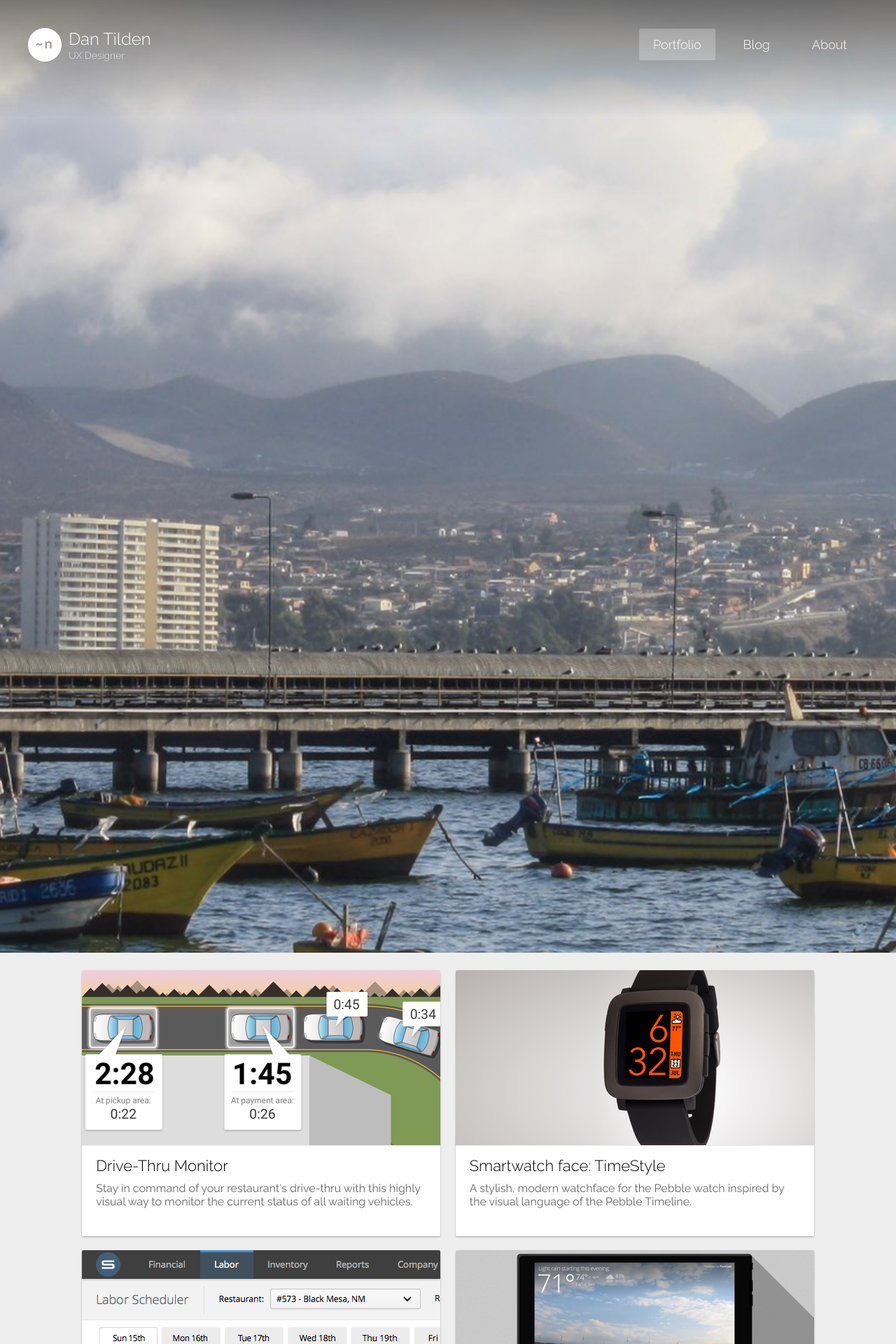
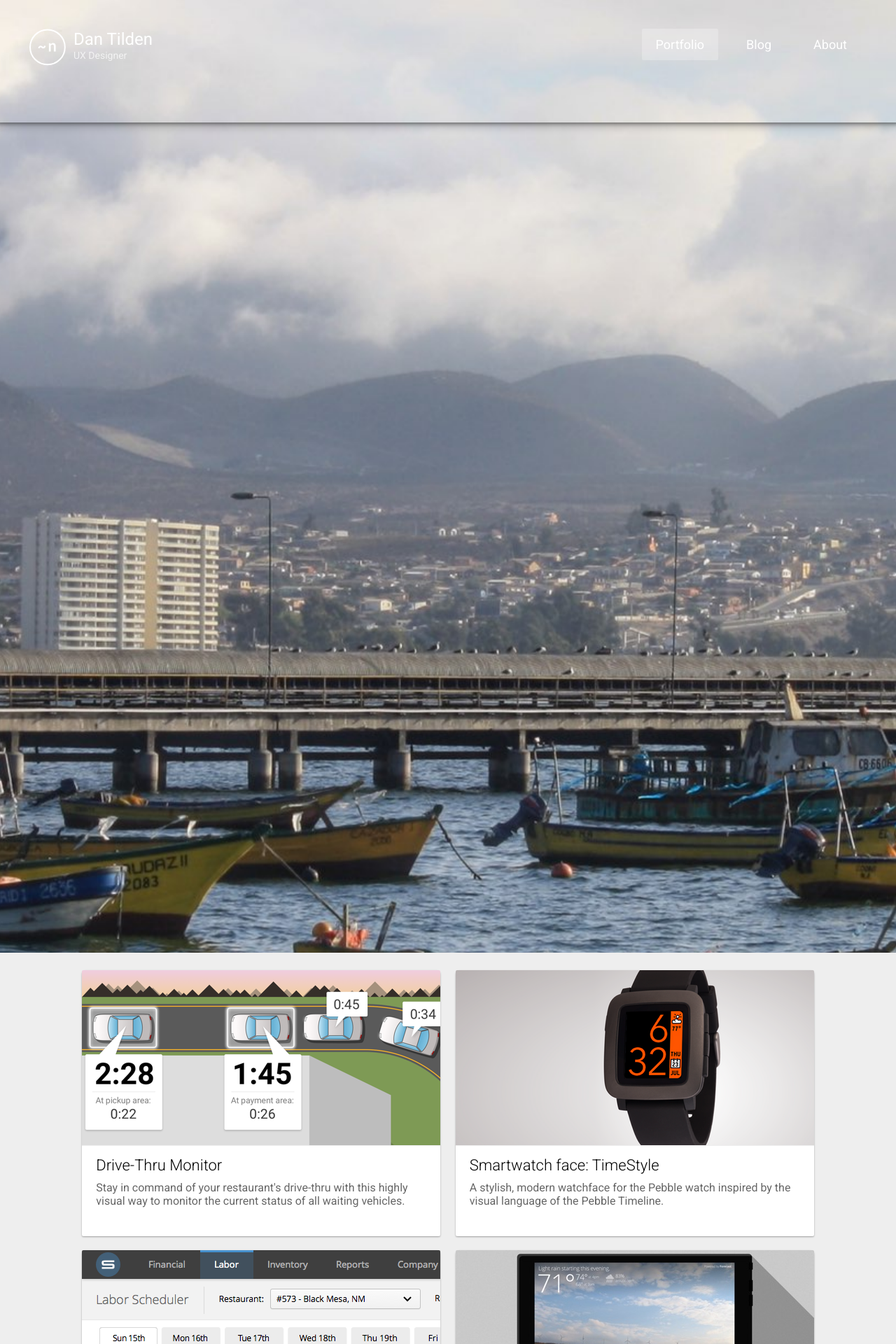
Before and after one commit to tilden/tilden.github.io, a Jekyll site: the page built from index.html, in a window 1280 px wide. Shown: the top 1920 px of the page at 70% size. Built offline with Jekyll 4.4.1, drawn with Linux system fonts in a browser that asks for light colours; nearby versions of some CDN libraries.

Commit message:
Switch to SASS, begin visual refresh

```diff
--- a/_config.yml
+++ b/_config.yml
@@ -8,3 +8,8 @@ github_username:  tilden
 
 # Build settings
 permalink: pretty
+
+# Sass settings
+sass:
+    sass_dir: _sass
+    style: nested
--- a/_includes/footer.html
+++ b/_includes/footer.html
@@ -30,6 +30,7 @@
 			navBar.removeClass('fixed');
  		}
 
+
 		// control footer nav visibility
 		if(scrollDistanceFromBottom < 150) {
 			footerNav.addClass('visible');
@@ -37,23 +38,6 @@
 			footerNav.removeClass('visible');
 		}
 	}
-
-
-	function scrollbarWidth() {
-			var $inner = jQuery('<div style="width: 100%; height:200px;">test</div>'),
-					$outer = jQuery('<div style="width:200px;height:150px; position: absolute; top: 0; left: 0; visibility: hidden; overflow:hidden;"></div>').append($inner),
-					inner = $inner[0],
-					outer = $outer[0];
-
-			jQuery('body').append(outer);
-			var width1 = inner.offsetWidth;
-			$outer.css('overflow', 'scroll');
-			var width2 = outer.clientWidth;
-			$outer.remove();
-
-			return (width1 - width2);
-	}
-
 
 	$('document').ready(function() {
 		{% unless page.no_footer_nav %}
--- a/_includes/head.html
+++ b/_includes/head.html
@@ -7,7 +7,7 @@
     <link rel="icon" type="image/png" href="{{ "/images/icon@2x.png" | prepend: site.baseurl }}" />
     <link rel="canonical" href="{{ page.url | replace:'index.html','' | prepend: site.baseurl | prepend: site.url }}">
     <link rel="alternate" type="application/rss+xml" title="RSS" href="{{ "/feed.xml" | prepend: site.baseurl }}" />
-    <link href='//fonts.googleapis.com/css?family=Raleway:700,400,300' rel='stylesheet' type='text/css'>
+    <link href='//fonts.googleapis.com/css?family=Roboto:700,400,300' rel='stylesheet' type='text/css'>
     <link href="//maxcdn.bootstrapcdn.com/font-awesome/4.3.0/css/font-awesome.min.css" rel="stylesheet" >
 
     <!-- Custom CSS -->
--- a/_includes/navigation.html
+++ b/_includes/navigation.html
@@ -1,6 +1,6 @@
 <div class="nav">
   <a href="/">
-    <img src="/images/logo.svg" width="48" height="48" alt="logo" class="logo" data-no-retina />
+    <img src="/images/logo.svg" width="55" height="55" alt="logo" class="logo" data-no-retina />
     <h1 class="logo">
       Dan Tilden
       <span class="subheading">UX Designer</span>
--- /dev/null
+++ b/_sass/_material-colors.scss
@@ -0,0 +1,289 @@
+/*
+ * Material colors as SASS vars, derived from
+ * https://github.com/PolymerElements/paper-styles/blob/master/color.html
+ */
+
+$material-red-50: #ffebee;
+$material-red-100: #ffcdd2;
+$material-red-200: #ef9a9a;
+$material-red-300: #e57373;
+$material-red-400: #ef5350;
+$material-red-500: #f44336;
+$material-red-600: #e53935;
+$material-red-700: #d32f2f;
+$material-red-800: #c62828;
+$material-red-900: #b71c1c;
+$material-red-a100: #ff8a80;
+$material-red-a200: #ff5252;
+$material-red-a400: #ff1744;
+$material-red-a700: #d50000;
+
+$material-pink-50: #fce4ec;
+$material-pink-100: #f8bbd0;
+$material-pink-200: #f48fb1;
+$material-pink-300: #f06292;
+$material-pink-400: #ec407a;
+$material-pink-500: #e91e63;
+$material-pink-600: #d81b60;
+$material-pink-700: #c2185b;
+$material-pink-800: #ad1457;
+$material-pink-900: #880e4f;
+$material-pink-a100: #ff80ab;
+$material-pink-a200: #ff4081;
+$material-pink-a400: #f50057;
+$material-pink-a700: #c51162;
+
+$material-purple-50: #f3e5f5;
+$material-purple-100: #e1bee7;
+$material-purple-200: #ce93d8;
+$material-purple-300: #ba68c8;
+$material-purple-400: #ab47bc;
+$material-purple-500: #9c27b0;
+$material-purple-600: #8e24aa;
+$material-purple-700: #7b1fa2;
+$material-purple-800: #6a1b9a;
+$material-purple-900: #4a148c;
+$material-purple-a100: #ea80fc;
+$material-purple-a200: #e040fb;
+$material-purple-a400: #d500f9;
+$material-purple-a700: #aa00ff;
+
+$material-deep-purple-50: #ede7f6;
+$material-deep-purple-100: #d1c4e9;
+$material-deep-purple-200: #b39ddb;
+$material-deep-purple-300: #9575cd;
+$material-deep-purple-400: #7e57c2;
+$material-deep-purple-500: #673ab7;
+$material-deep-purple-600: #5e35b1;
+$material-deep-purple-700: #512da8;
+$material-deep-purple-800: #4527a0;
+$material-deep-purple-900: #311b92;
+$material-deep-purple-a100: #b388ff;
+$material-deep-purple-a200: #7c4dff;
+$material-deep-purple-a400: #651fff;
+$material-deep-purple-a700: #6200ea;
+
+$material-indigo-50: #e8eaf6;
+$material-indigo-100: #c5cae9;
+$material-indigo-200: #9fa8da;
+$material-indigo-300: #7986cb;
+$material-indigo-400: #5c6bc0;
+$material-indigo-500: #3f51b5;
+$material-indigo-600: #3949ab;
+$material-indigo-700: #303f9f;
+$material-indigo-800: #283593;
+$material-indigo-900: #1a237e;
+$material-indigo-a100: #8c9eff;
+$material-indigo-a200: #536dfe;
+$material-indigo-a400: #3d5afe;
+$material-indigo-a700: #304ffe;
+
+$material-blue-50: #e3f2fd;
+$material-blue-100: #bbdefb;
+$material-blue-200: #90caf9;
+$material-blue-300: #64b5f6;
+$material-blue-400: #42a5f5;
+$material-blue-500: #2196f3;
+$material-blue-600: #1e88e5;
+$material-blue-700: #1976d2;
+$material-blue-800: #1565c0;
+$material-blue-900: #0d47a1;
+$material-blue-a100: #82b1ff;
+$material-blue-a200: #448aff;
+$material-blue-a400: #2979ff;
+$material-blue-a700: #2962ff;
+
+$material-light-blue-50: #e1f5fe;
+$material-light-blue-100: #b3e5fc;
+$material-light-blue-200: #81d4fa;
+$material-light-blue-300: #4fc3f7;
+$material-light-blue-400: #29b6f6;
+$material-light-blue-500: #03a9f4;
+$material-light-blue-600: #039be5;
+$material-light-blue-700: #0288d1;
+$material-light-blue-800: #0277bd;
+$material-light-blue-900: #01579b;
+$material-light-blue-a100: #80d8ff;
+$material-light-blue-a200: #40c4ff;
+$material-light-blue-a400: #00b0ff;
+$material-light-blue-a700: #0091ea;
+
+$material-cyan-50: #e0f7fa;
+$material-cyan-100: #b2ebf2;
+$material-cyan-200: #80deea;
+$material-cyan-300: #4dd0e1;
+$material-cyan-400: #26c6da;
+$material-cyan-500: #00bcd4;
+$material-cyan-600: #00acc1;
+$material-cyan-700: #0097a7;
+$material-cyan-800: #00838f;
+$material-cyan-900: #006064;
+$material-cyan-a100: #84ffff;
+$material-cyan-a200: #18ffff;
+$material-cyan-a400: #00e5ff;
+$material-cyan-a700: #00b8d4;
+
+$material-teal-50: #e0f2f1;
+$material-teal-100: #b2dfdb;
+$material-teal-200: #80cbc4;
+$material-teal-300: #4db6ac;
+$material-teal-400: #26a69a;
+$material-teal-500: #009688;
+$material-teal-600: #00897b;
+$material-teal-700: #00796b;
+$material-teal-800: #00695c;
+$material-teal-900: #004d40;
+$material-teal-a100: #a7ffeb;
+$material-teal-a200: #64ffda;
+$material-teal-a400: #1de9b6;
+$material-teal-a700: #00bfa5;
+
+$material-green-50: #e8f5e9;
+$material-green-100: #c8e6c9;
+$material-green-200: #a5d6a7;
+$material-green-300: #81c784;
+$material-green-400: #66bb6a;
+$material-green-500: #4caf50;
+$material-green-600: #43a047;
+$material-green-700: #388e3c;
+$material-green-800: #2e7d32;
+$material-green-900: #1b5e20;
+$material-green-a100: #b9f6ca;
+$material-green-a200: #69f0ae;
+$material-green-a400: #00e676;
+$material-green-a700: #00c853;
+
+$material-light-green-50: #f1f8e9;
+$material-light-green-100: #dcedc8;
+$material-light-green-200: #c5e1a5;
+$material-light-green-300: #aed581;
+$material-light-green-400: #9ccc65;
+$material-light-green-500: #8bc34a;
+$material-light-green-600: #7cb342;
+$material-light-green-700: #689f38;
+$material-light-green-800: #558b2f;
+$material-light-green-900: #33691e;
+$material-light-green-a100: #ccff90;
+$material-light-green-a200: #b2ff59;
+$material-light-green-a400: #76ff03;
+$material-light-green-a700: #64dd17;
+
+$material-lime-50: #f9fbe7;
+$material-lime-100: #f0f4c3;
+$material-lime-200: #e6ee9c;
+$material-lime-300: #dce775;
+$material-lime-400: #d4e157;
+$material-lime-500: #cddc39;
+$material-lime-600: #c0ca33;
+$material-lime-700: #afb42b;
+$material-lime-800: #9e9d24;
+$material-lime-900: #827717;
+$material-lime-a100: #f4ff81;
+$material-lime-a200: #eeff41;
+$material-lime-a400: #c6ff00;
+$material-lime-a700: #aeea00;
+
+$material-yellow-50: #fffde7;
+$material-yellow-100: #fff9c4;
+$material-yellow-200: #fff59d;
+$material-yellow-300: #fff176;
+$material-yellow-400: #ffee58;
+$material-yellow-500: #ffeb3b;
+$material-yellow-600: #fdd835;
+$material-yellow-700: #fbc02d;
+$material-yellow-800: #f9a825;
+$material-yellow-900: #f57f17;
+$material-yellow-a100: #ffff8d;
+$material-yellow-a200: #ffff00;
+$material-yellow-a400: #ffea00;
+$material-yellow-a700: #ffd600;
+
+$material-amber-50: #fff8e1;
+$material-amber-100: #ffecb3;
+$material-amber-200: #ffe082;
+$material-amber-300: #ffd54f;
+$material-amber-400: #ffca28;
+$material-amber-500: #ffc107;
+$material-amber-600: #ffb300;
+$material-amber-700: #ffa000;
+$material-amber-800: #ff8f00;
+$material-amber-900: #ff6f00;
+$material-amber-a100: #ffe57f;
+$material-amber-a200: #ffd740;
+$material-amber-a400: #ffc400;
+$material-amber-a700: #ffab00;
+
+$material-orange-50: #fff3e0;
+$material-orange-100: #ffe0b2;
+$material-orange-200: #ffcc80;
+$material-orange-300: #ffb74d;
+$material-orange-400: #ffa726;
+$material-orange-500: #ff9800;
+$material-orange-600: #fb8c00;
+$material-orange-700: #f57c00;
+$material-orange-800: #ef6c00;
+$material-orange-900: #e65100;
+$material-orange-a100: #ffd180;
+$material-orange-a200: #ffab40;
+$material-orange-a400: #ff9100;
+$material-orange-a700: #ff6500;
+
+$material-deep-orange-50: #fbe9e7;
+$material-deep-orange-100: #ffccbc;
+$material-deep-orange-200: #ffab91;
+$material-deep-orange-300: #ff8a65;
+$material-deep-orange-400: #ff7043;
+$material-deep-orange-500: #ff5722;
+$material-deep-orange-600: #f4511e;
+$material-deep-orange-700: #e64a19;
+$material-deep-orange-800: #d84315;
+$material-deep-orange-900: #bf360c;
+$material-deep-orange-a100: #ff9e80;
+$material-deep-orange-a200: #ff6e40;
+$material-deep-orange-a400: #ff3d00;
+$material-deep-orange-a700: #dd2c00;
+
+$material-brown-50: #efebe9;
+$material-brown-100: #d7ccc8;
+$material-brown-200: #bcaaa4;
+$material-brown-300: #a1887f;
+$material-brown-400: #8d6e63;
+$material-brown-500: #795548;
+$material-brown-600: #6d4c41;
+$material-brown-700: #5d4037;
+$material-brown-800: #4e342e;
+$material-brown-900: #3e2723;
+
+$material-grey-50: #fafafa;
+$material-grey-100: #f5f5f5;
+$material-grey-200: #eeeeee;
+$material-grey-300: #e0e0e0;
+$material-grey-400: #bdbdbd;
+$material-grey-500: #9e9e9e;
+$material-grey-600: #757575;
+$material-grey-700: #616161;
+$material-grey-800: #424242;
+$material-grey-900: #212121;
+
+$material-blue-grey-50: #eceff1;
+$material-blue-grey-100: #cfd8dc;
+$material-blue-grey-200: #b0bec5;
+$material-blue-grey-300: #90a4ae;
+$material-blue-grey-400: #78909c;
+$material-blue-grey-500: #607d8b;
+$material-blue-grey-600: #546e7a;
+$material-blue-grey-700: #455a64;
+$material-blue-grey-800: #37474f;
+$material-blue-grey-900: #263238;
+
+/* opacity for dark text on a light background */
+$material-dark-divider-opacity: 0.12;
+$material-dark-disabled-opacity: 0.38; /* or hint text or icon */
+$material-dark-secondary-opacity: 0.54;
+$material-dark-primary-opacity: 0.87;
+
+/* opacity for light text on a dark background */
+$material-light-divider-opacity: 0.12;
+$material-light-disabled-opacity: 0.3; /* or hint text or icon */
+$material-light-secondary-opacity: 0.7;
+$material-light-primary-opacity: 1.0;
--- /dev/null
+++ b/_sass/_material-shadows.scss
@@ -0,0 +1,54 @@
+/*
+ * Material colors as SASS mixins, derived from
+ * https://github.com/PolymerElements/paper-styles/blob/master/shadows.html
+ */
+
+@mixin shadow-transition {
+    transition: box-shadow 0.28s cubic-bezier(0.4, 0, 0.2, 1);
+}
+
+@mixin shadow-none {
+    box-shadow: none;
+}
+
+@mixin shadow-elevation-2dp {
+    box-shadow: 0 2px 2px 0 rgba(0, 0, 0, 0.14),
+                0 1px 5px 0 rgba(0, 0, 0, 0.12),
+                0 3px 1px -2px rgba(0, 0, 0, 0.2);
+}
+
+@mixin shadow-elevation-3dp {
+    box-shadow: 0 3px 4px 0 rgba(0, 0, 0, 0.14),
+                0 1px 8px 0 rgba(0, 0, 0, 0.12),
+                0 3px 3px -2px rgba(0, 0, 0, 0.4);
+}
+
+@mixin shadow-elevation-4dp {
+    box-shadow: 0 4px 5px 0 rgba(0, 0, 0, 0.14),
+                0 1px 10px 0 rgba(0, 0, 0, 0.12),
+                0 2px 4px -1px rgba(0, 0, 0, 0.4);
+}
+
+@mixin shadow-elevation-6dp {
+    box-shadow: 0 6px 10px 0 rgba(0, 0, 0, 0.14),
+                0 1px 18px 0 rgba(0, 0, 0, 0.12),
+                0 3px 5px -1px rgba(0, 0, 0, 0.4);
+}
+
+@mixin shadow-elevation-8dp {
+    box-shadow: 0 8px 10px 1px rgba(0, 0, 0, 0.14),
+                0 3px 14px 2px rgba(0, 0, 0, 0.12),
+                0 5px 5px -3px rgba(0, 0, 0, 0.4);
+}
+
+@mixin shadow-elevation-12dp {
+    box-shadow: 0 12px 16px 1px rgba(0, 0, 0, 0.14),
+                0 4px 22px 3px rgba(0, 0, 0, 0.12),
+                0 6px 7px -4px rgba(0, 0, 0, 0.4);
+}
+
+@mixin shadow-elevation-16dp {
+    box-shadow: 0 16px 24px 2px rgba(0, 0, 0, 0.14),
+                0  6px 30px 5px rgba(0, 0, 0, 0.12),
+                0  8px 10px -5px rgba(0, 0, 0, 0.4);
+}
--- a/css/style.css
+++ b/css/style.scss
@@ -1,7 +1,16 @@
+---
+---
+
+// start
+
+@import 'material-colors';
+@import 'material-shadows';
+
 /* global stuff */
 html {
   box-sizing: border-box;
 }
+
 *, *:before, *:after {
   box-sizing: inherit;
 }
@@ -11,7 +20,7 @@ img {
 }
 
 body {
-  font-family: "Raleway", "Helvetica Neue", "Helvetica", Arial, sans-serif;
+  font-family: "Roboto", "Helvetica Neue", "Helvetica", Arial, sans-serif;
   font-size: 22px;
   color: black;
   text-align: center;
@@ -82,14 +91,16 @@ body {
   overflow: visible;
 }
 
-.short #ground {
-  top: 40%;
-  min-height: calc(100vh - 40%);
-}
+.short  {
+  #ground {
+    top: 40%;
+    min-height: calc(100vh - 40%);
+  }
 
-.short .sky_bg {
-  height: 40.5%;
-  top: -10vh;
+  .sky_bg {
+    height: 40.5%;
+    top: -10vh;
+  }
 }
 
 #ground.overlap, #ground.post {
@@ -136,7 +147,7 @@ a:hover {
 }
 
 h1, .subtitle, .teaser {
-  font-weight: 300;
+  font-weight: 400;
 }
 
 .title {
@@ -167,21 +178,31 @@ h1, .subtitle, .teaser {
   right: 0;
   z-index: 1;
   padding: 40px 40px 80px;
-  font-weight: 300;
+  font-weight: 400;
   transition: background-color 0.5s, height 0.5s, padding 0.5s;
-  background-image: linear-gradient(rgba(0,0,0,0.5), rgba(0,0,0,0));
-  box-shadow: 0 -7px 9px 5px rgba(0,0,0,0);
+  // background-image: linear-gradient(rgba(0,0,0,0.5), rgba(0,0,0,0));
   -webkit-font-smoothing: antialiased;
 }
 
+.nav::after {
+  position: absolute;
+  left: -5px;
+  right: -5px;
+  top: 0;
+  bottom: 0;
+  content: "";
+  pointer-events: none;
+  @include shadow-elevation-6dp;
+}
+
+
 .nav.compact {
   padding: 10px 10px 10px 20px;
-  background-color: rgba(0,0,0,.5);
 
 }
 
 .nav.fixed {
-  background-color: black;
+  background: $material-indigo-500;
 }
 
 .nav .subheading {
```
Also changed, not shown: other parts of _includes/footer.html (+0 -6 lines), images/logo.svg.
